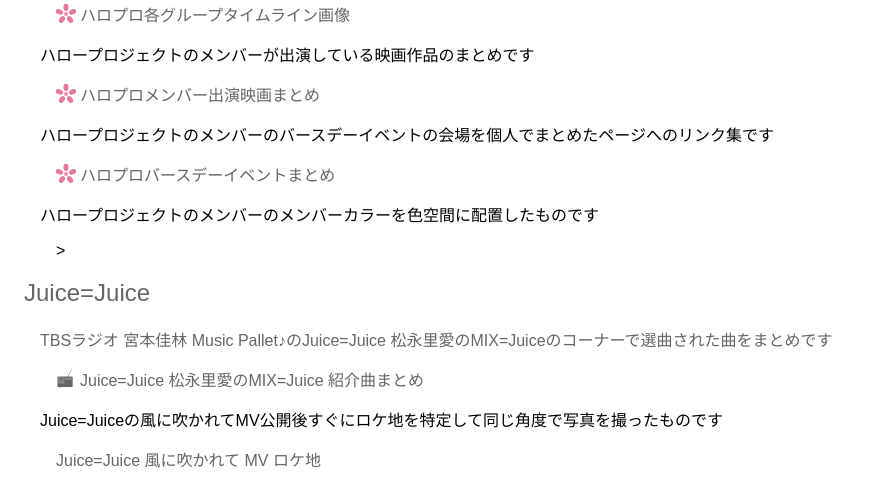
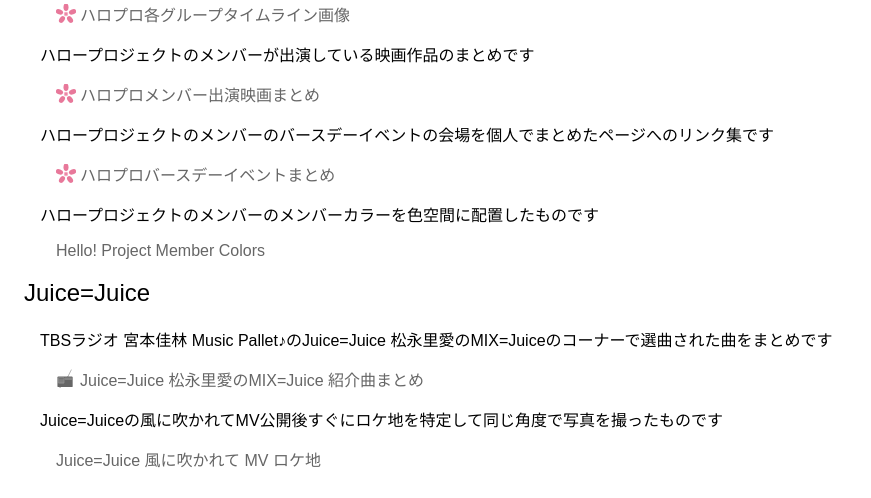
Before and after one commit to yxmxgxn/Cloudflare, a PHP site: page / in a window 1280 px wide. Shown: the part 2419-2917 px from the top of the page, without its empty margins (0-871 px from the left). Run offline with PHP 8.4, Linux system fonts and the light colour scheme.

Commit message:
Update index.php

```diff
--- a/index.php
+++ b/index.php
@@ -94,7 +94,7 @@
   <div class="indextop"><a href="/hello-birthday"><svg style="vertical-align: -3px;  margin-right: 4px"width="20" height="20" viewBox="-32 -32 64 64" xmlns="http://www.w3.org/2000/svg"><g fill="#E8789A"><ellipse cx="0" cy="-22" rx="8" ry="12" transform="rotate(0)"/><ellipse cx="0" cy="-22" rx="8" ry="12" transform="rotate(72)"/><ellipse cx="0" cy="-22" rx="8" ry="12" transform="rotate(144)"/><ellipse cx="0" cy="-22" rx="8" ry="12" transform="rotate(216)"/><ellipse cx="0" cy="-22" rx="8" ry="12" transform="rotate(288)"/></g><circle cx="0" cy="0" r="7" fill="#F5A9C0"/><circle cx="0" cy="0" r="3" fill="#E8789A"/></svg>ハロプロバースデーイベントまとめ</a></div>
 
   <h3>ハロープロジェクトのメンバーのメンバーカラーを色空間に配置したものです</h3>
-  <div class="indextop">><a href="/helloHLS"><Hello! Project Member Colors</a></div>
+  <div class="indextop"><a href="/helloHLS">Hello! Project Member Colors</a></div>
 
   <h2>Juice=Juice</h2>
   <h3>TBSラジオ 宮本佳林 Music Pallet♪のJuice=Juice 松永里愛のMIX=Juiceのコーナーで選曲された曲をまとめです</h3>
```
